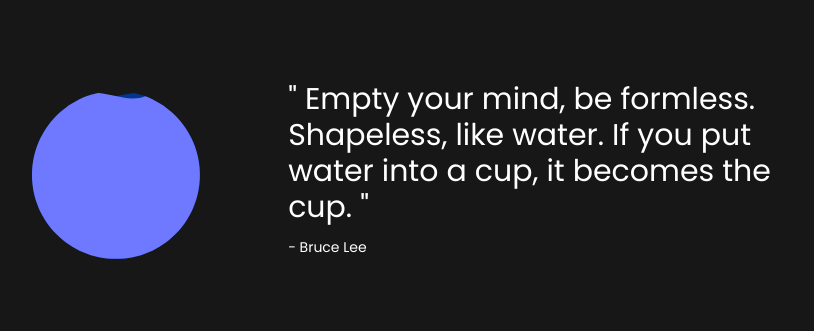
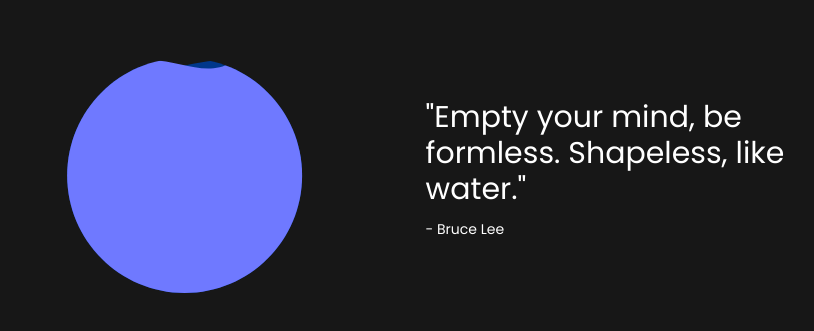
Before and after one commit to RandolphDy9/portfolio-v2, a React (Vite) app: page / in a window 1280 px wide. Shown: the part 225-556 px from the top of the page, without its empty margins (269-1083 px from the left). Built offline with nearby package versions, Linux system fonts and the light colour scheme.

Commit message:
Update splash and resume link

```diff
--- a/src/component/main/Navbar.tsx
+++ b/src/component/main/Navbar.tsx
@@ -94,7 +94,7 @@ const Navbar = ({ darkMode, handleDarkMode }: NavbarType) => {
               }`}
               onClick={() =>
                 window.open(
-                  "https://drive.google.com/drive/folders/1muDwD3DNYfMC2FpflzevrwFU4MO74eHt"
+                  "https://drive.google.com/file/d/1oAZqIftyKlroO5Ec8lqbrrjJdEY43GbS/view?usp=drive_link"
                 )
               }
             />
--- a/src/pages/Splash.tsx
+++ b/src/pages/Splash.tsx
@@ -6,8 +6,7 @@ const Splash = () => {
     <div className="flex flex-col md:flex-row justify-center items-center w-full md:w-2/3 min-h-screen mx-auto">
       <Lottie animationData={animationData} />
       <div className="text-3xl font-main text-white my-10 p-10 md:p-0">
-        " Empty your mind, be formless. Shapeless, like water. If you put water
-        into a cup, it becomes the cup. "
+        "Empty your mind, be formless. Shapeless, like water."
         <div className="text-sm my-3">- Bruce Lee</div>
       </div>
     </div>
```
